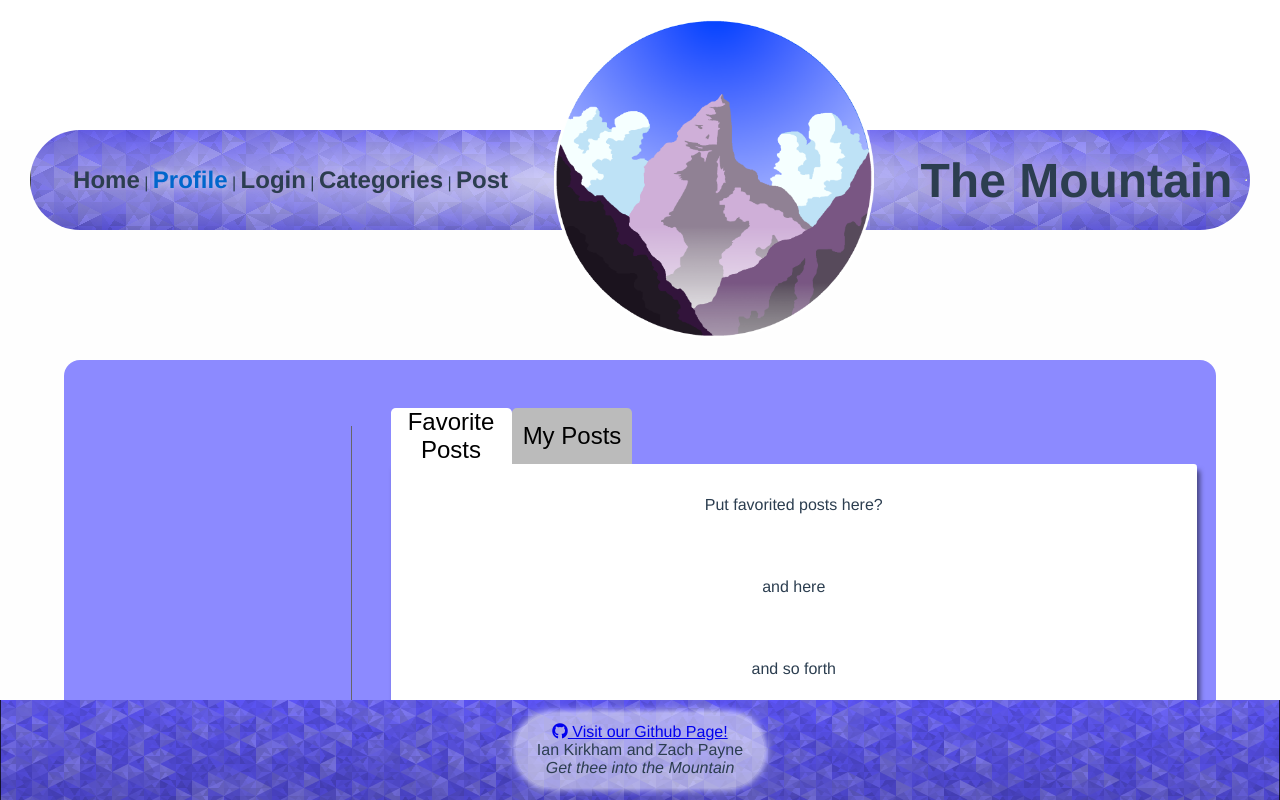
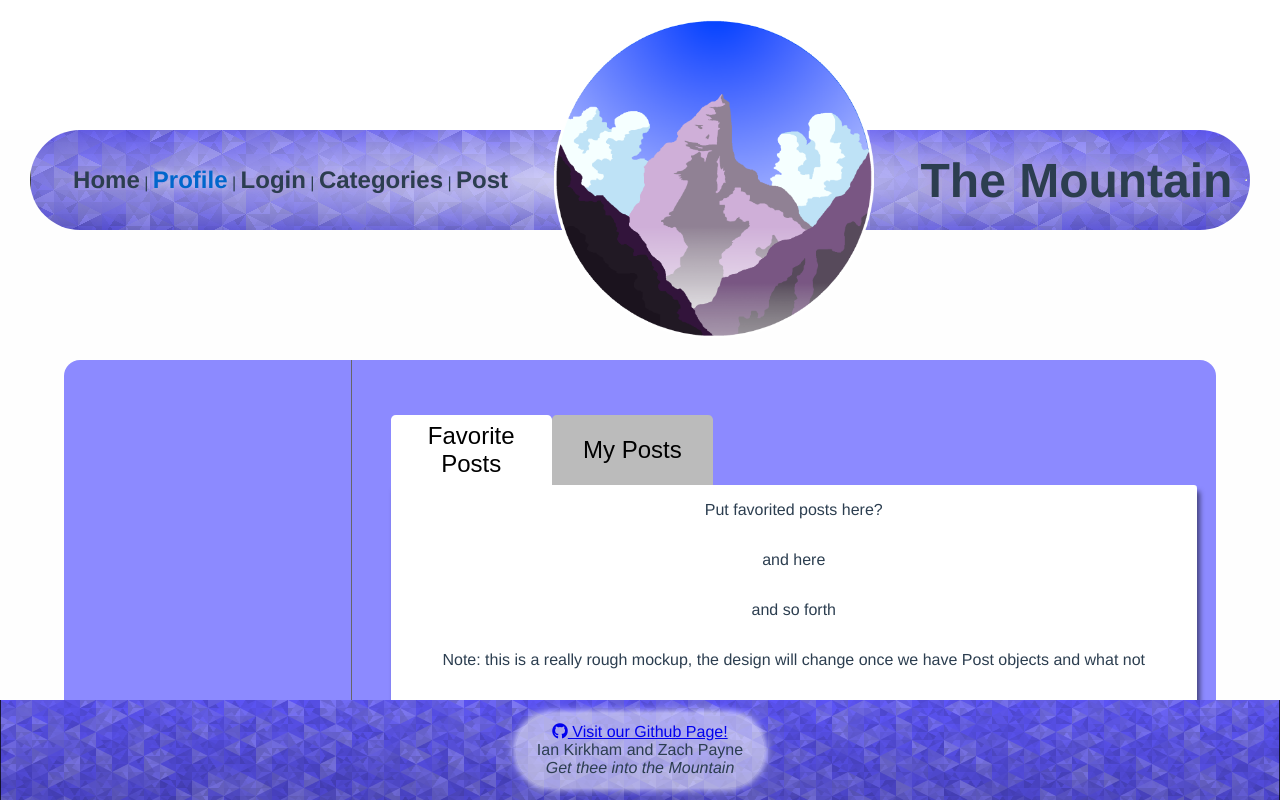
Before and after one commit to IanKirkham/creativeproject4, a Vue app in the folder front-end/: page /user in a window 1280 px wide. Shown: the top 800 px of the page. Built offline with nearby package versions, Linux system fonts and the light colour scheme; no server answers.

Commit message:
Added some responsiveness to profile page

```diff
--- a/front-end/src/views/User.vue
+++ b/front-end/src/views/User.vue
@@ -90,13 +90,14 @@ export default {
   display: flex;
   justify-content: center;
   align-items: center;
-  margin-bottom: 10em;
+  margin-bottom: 7em;
 }
 
 .content {
   background-color: rgb(140, 138, 255);
   border-radius: 1em;
   display: flex;
+  flex-direction: column;
   justify-content: space-around;
   align-items: center;
   width: 90%;
@@ -107,7 +108,7 @@ export default {
   flex-direction: column;
   justify-content: center;
   align-items: center;
-  width: 20%;
+  width: 80%;
 }
 
 .img-container {
@@ -116,6 +117,7 @@ export default {
   height: auto;
   flex-direction: column;
   margin-bottom: 1em;
+  margin-top: 2em;
 }
 
 .img-container img {
@@ -129,16 +131,25 @@ export default {
   background-color: white;
   width: 100%;
   border-radius: 0.2em;
+  margin-bottom: 2em;
+}
+
+.info h2 {
+  margin: 0.2em;
+}
+
+.info p {
+  margin: 0.1em;
 }
 
 .divider {
-     border-left:1px solid #666666;
-     height:30em;
+     border-bottom: 1px solid #666666;
+     width: 18em;
 }
 
 .posts {
   height: 60%;
-  width: 70%;
+  width: 90%;
 }
 
 .tab {
@@ -147,11 +158,12 @@ export default {
 
 .sectn {
   background-color: rgb(187, 187, 187);
-  width: 15%;
+  width: 35%;
   margin-top: 2em;
-  font-size: 1.5em;
+  font-size: 1em;
   border-style: none;
   border-radius: 0.2em 0.2em 0 0;
+  padding: 0.3em;
 }
 
 .sectn:active {
@@ -177,11 +189,72 @@ export default {
   flex-direction: column;
   justify-content: center;
   align-items: center;
-  margin-bottom: 5em;
+  margin-bottom: 2em;
 }
 
 .post-list p {
-  margin: 2em;
+  margin: 1em;
+}
+
+/* Tablet */
+@media only screen and (min-width: 768px) and (max-width: 1023px) {
+  .info-container {
+    width: 80%;
+    flex-direction: row;
+    justify-content: space-around;
+  }
+
+  .info {
+    width: 50%;
+    margin-bottom: 0em;
+  }
+
+  .divider {
+     width: 25em;
+  }
+}
+
+/* Desktop */
+@media only screen and (min-width: 1024px) {
+  .user {
+    margin-bottom: 10em;
+  }
+
+  .content {
+    flex-direction: row;
+  }
+
+  .info-container {
+    width: 20%;
+  }
+
+  .img-container {
+    margin-top: 0;
+  }
+
+  .info {
+    margin-bottom: 0;
+  }
+
+  .divider {
+     border-left:1px solid #666666;
+     height:30em;
+     border-bottom: 0;
+     width: 0;
+  }
+
+  .sectn {
+    font-size: 1.5em;
+    width: 20%;
+  }
+
+  .posts {
+    width: 70%;
+  }
+
+  .post-list {
+      margin-bottom: 5em;
+  }
 }
 
 </style>
```
